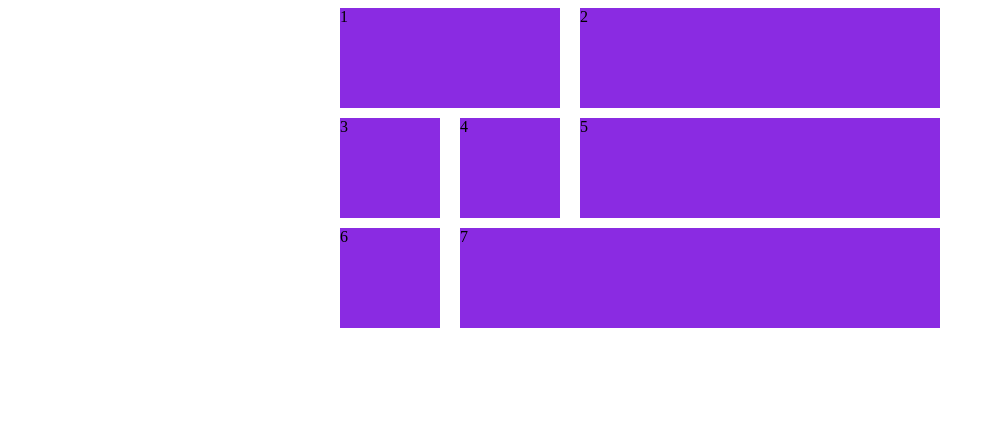
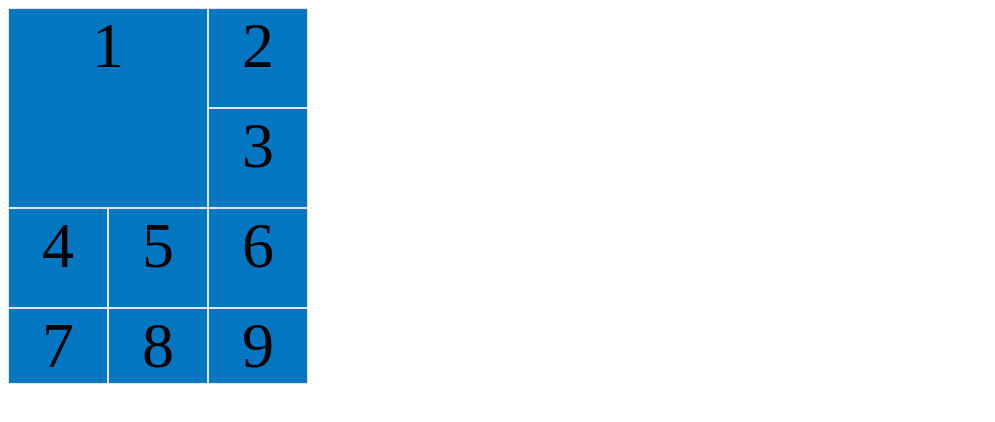
Before and after one commit to maguibing/my-vue2-app, a Vue app: page / in a window 1280 px wide. Shown: the top 422 px of the page, without its empty margins (0-995 px from the left). Built offline with nearby package versions, Linux system fonts and the light colour scheme.

Commit message:
grid 练习

```diff
--- a/src/components/HelloWorld-grid布局没有自适应.vue
+++ b/src/components/HelloWorld-grid布局没有自适应.vue
@@ -37,7 +37,7 @@ export default {
 
 </script>
 
-<style lang='scss'  >
+<style lang='scss' scoped>
 * {
   padding: 0;
   margin: 0;
--- a/src/components/HelloWorld-加i标签.vue
+++ b/src/components/HelloWorld-加i标签.vue
@@ -34,7 +34,7 @@ export default {
 
 </script>
 
-<style lang='scss'  >
+<style lang='scss' scoped >
 * {
   padding: 0;
   margin: 0;
--- a/src/components/HelloWorld-这个会不会好一点.vue
+++ b/src/components/HelloWorld-这个会不会好一点.vue
@@ -51,7 +51,7 @@ export default {
 
 </script>
 
-<style lang='scss'  >
+<style lang='scss' scoped >
 * {
   padding: 0;
   margin: 0;
--- a/src/components/HelloWorld.vue
+++ b/src/components/HelloWorld.vue
@@ -1,12 +1,14 @@
 <template>
-  <div class="box">
-    <div class="item item-one">1</div>
-    <div class="item">2</div>
-    <div class="item">3</div>
-    <div class="item item-four">4</div>
-    <div class="item">5</div>
-    <div class="item">6</div>
-    <div class="item item-self">7</div>
+  <div class="container">
+    <div class="box box-1">1</div>
+    <div class="box">2</div>
+    <div class="box">3</div>
+    <div class="box">4</div>
+    <div class="box">5</div>
+    <div class="box">6</div>
+    <div class="box">7</div>
+    <div class="box">8</div>
+    <div class="box">9</div>
   </div>
 </template>
 
@@ -17,34 +19,39 @@ export default {
 </script>
 
 <style lang="scss" scoped>
-* {
-  margin: 0;
-  padding: 0;
+.container {
+  display: grid;
+  grid-template-columns: 100px 100px 100px;
+  grid-template-rows: 100px 100px 100px;
 }
+
 .box {
-  display: grid;
-  width: 600px;
-  margin: 0 auto;
-  grid-template-columns: [c1] 100px [c2] 100px [c3] auto [c4];
-  grid-template-rows: [x1] 100px [x2] 100px [x3] auto [x4];
-  gap: 10px 20px;
-  grid-auto-rows: 50px;
-  grid-template-areas:
-    "a . c"
-    "d . f"
-    "g . i";
-  .item {
-    height: 100px;
-    background-color: blueviolet;
+  font-size: 4em;
+  text-align: center;
+  background-color: #c077af;
+  border: 1px solid #e5e4e9;
+}
+
+.box-1 {
+  background-color: #0376c2;
+  grid-area: 1 / 1 / 3 / 3;
+}
+
+@media screen and (max-width: 1500px) {
+  .box {
+    background-color: #0376c2;
   }
+}
 
-  .item-self {
-    grid-column-start: 2;
-    grid-column-end: 4;
+@media screen and (max-width: 1000px) {
+  .box {
+    background-color: #4dac75;
   }
-  .item-one {
-    grid-column-start: 1;
-    grid-column-end: 3;
+}
+
+@media screen and (max-width: 500px) {
+  .box {
+    background-color: #eee67a;
   }
 }
 </style>
--- a/src/components/Login.vue
+++ b/src/components/Login.vue
@@ -7,6 +7,3 @@ export default {
   name: "login-form"
 }
 </script>
-
-<style>
-</style>
```
